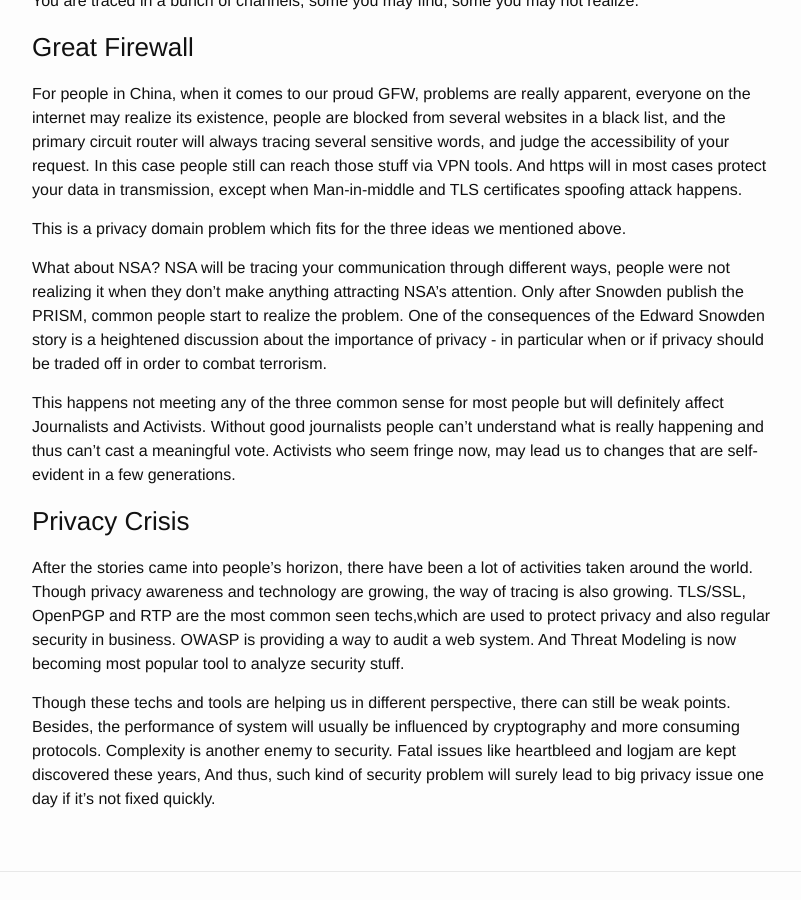
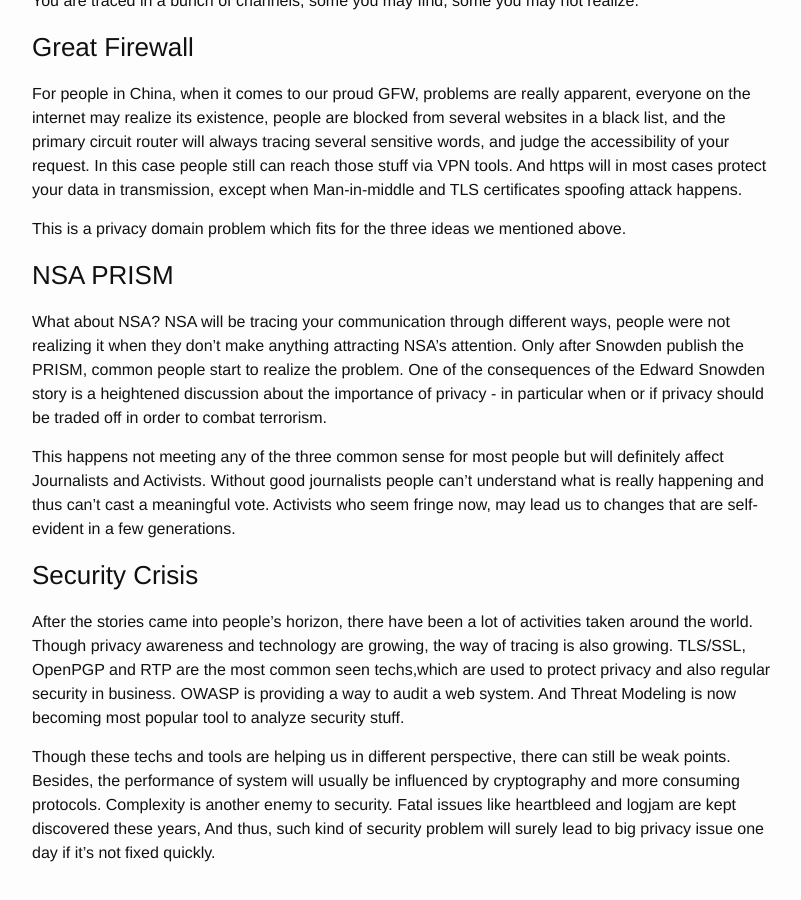
Before and after one commit to tcz001/tcz001.github.io, a Jekyll site: the page built from _posts/2015-06-01-musing-in-privacy.md, in a window 1280 px wide and 900 px high, scrolled down 1012 px. Shown: the whole window, without its empty margins (238-1039 px from the left). Built offline with Jekyll 4.4.1, drawn with Linux system fonts in a browser that asks for light colours.

Commit message:
Updated 2015-06-01-musing-in-privacy.md

```diff
--- a/_posts/2015-06-01-musing-in-privacy.md
+++ b/_posts/2015-06-01-musing-in-privacy.md
@@ -3,6 +3,7 @@ published: true
 title: "STRIKE-Musing in Privacy"
 layout: post
 ---
+
 
 ##Why you should care about privacy
 
@@ -41,11 +42,13 @@ For people in China, when it comes to our proud GFW, problems are really apparen
 
 This is a privacy domain problem which fits for the three ideas we mentioned above.
 
+###NSA PRISM
+
 What about NSA? NSA will be tracing your communication through different ways, people were not realizing it when they don't make anything attracting NSA’s attention. Only after Snowden publish the PRISM, common people start to realize the problem. One of the consequences of the Edward Snowden story is a heightened discussion about the importance of privacy - in particular when or if privacy should be traded off in order to combat terrorism.
 
 This happens not meeting any of the three common sense for most people but will definitely affect Journalists and Activists. Without good journalists people can't understand what is really happening and thus can’t cast a meaningful vote. Activists who seem fringe now, may lead us to changes that are self-evident in a few generations.
 
-###Privacy Crisis
+###Security Crisis
 
 After the stories came into people’s horizon, there have been a lot of activities taken around the world. Though privacy awareness and technology are growing, the way of tracing is also growing. TLS/SSL, OpenPGP and RTP are the most common seen techs,which are used to protect privacy and also regular security in business. OWASP is providing a way to audit a web system. And Threat Modeling is now becoming most popular tool to analyze security stuff.
 
```
